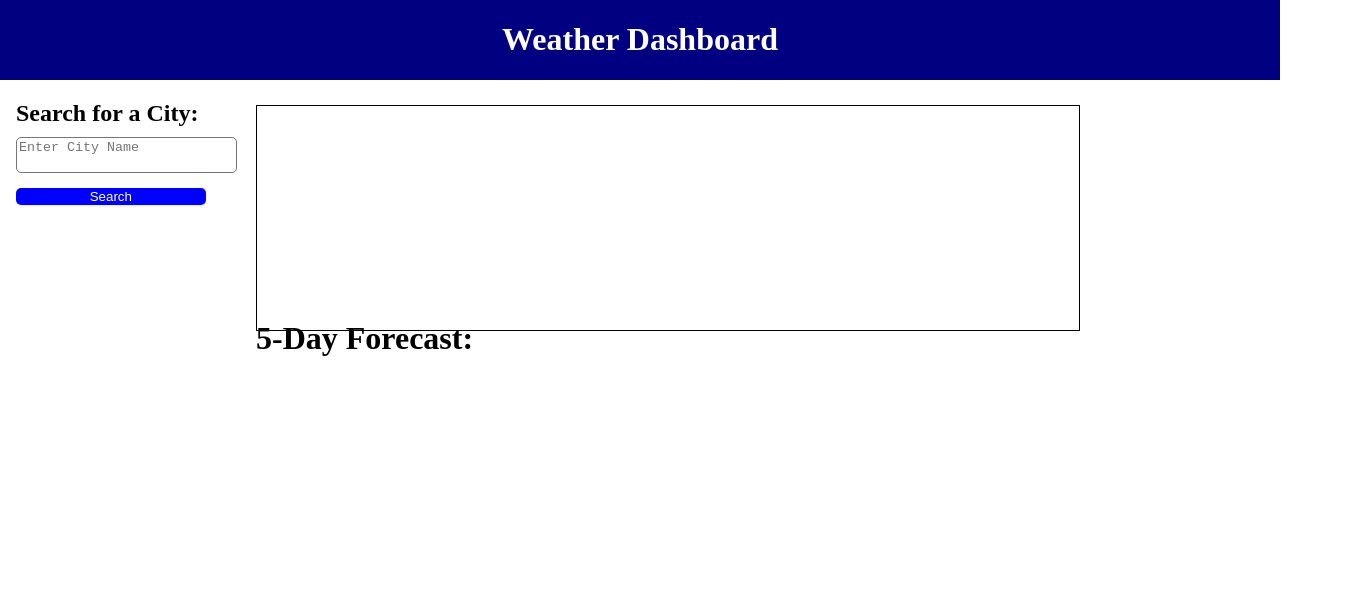
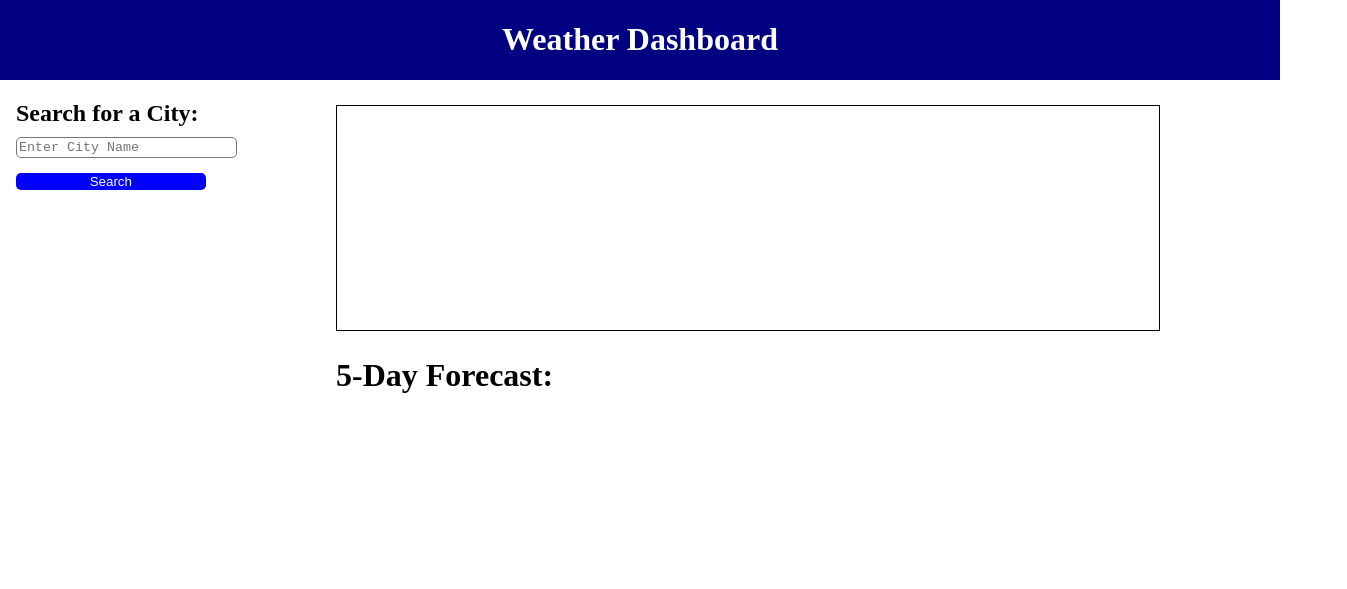
Before and after one commit to mikebashford/weather-dashboard, a plain HTML site: page index.html in a window 1280 px wide. Shown: the whole page, 1347 px wide, since content can reach past the window. Drawn offline with nearby package versions, Linux system fonts and the light colour scheme.

Commit message:
Fixed some element overlapping.

```diff
--- a/assets/css/style.css
+++ b/assets/css/style.css
@@ -65,7 +65,7 @@ body
   border: 1px solid black;
   position: absolute;
   margin-top: 2%;
-  left: 15rem;
+  left: 20rem;
   width: 65%;
   height: 28vh;
 }
@@ -89,14 +89,15 @@ body
 .forecast
 {
   position: absolute;
-  left: 15rem;
-  top: 15rem;
+  left: 20rem;
+  top: 16rem;
   width: 80%;
 }
 
 .forecast h1
 {
- margin: auto;
+  left: 15rem;
+  top: 15rem;
 }
 
 .column
--- a/index.html
+++ b/index.html
@@ -14,7 +14,7 @@
     <div class="weather-content">
       <div class="search-bar">
         <h2>Search for a City:</h2>
-        <textarea name="search" id="city" cols="25" rows="2" placeholder="Enter City Name"></textarea>
+        <textarea name="search" id="city" cols="25" rows="1" placeholder="Enter City Name"></textarea>
         <button class="search-btn">Search</button>
       </div>
       <div class="weather-info">
```
Also changed, not shown: assets/js/script.js (+5 -2 lines).
